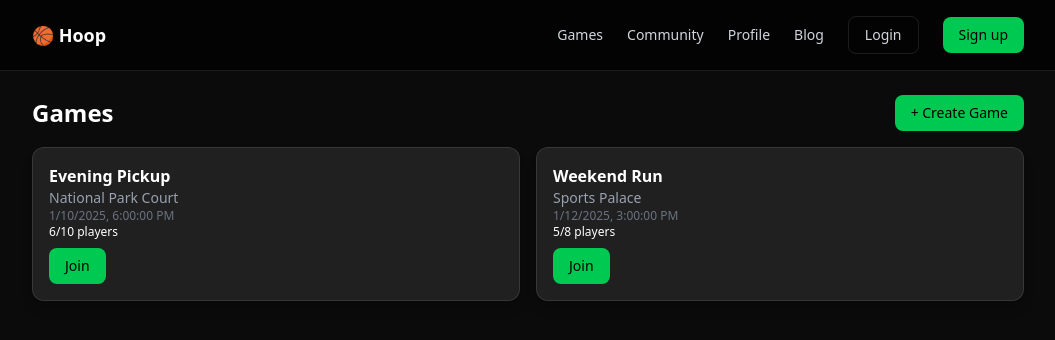
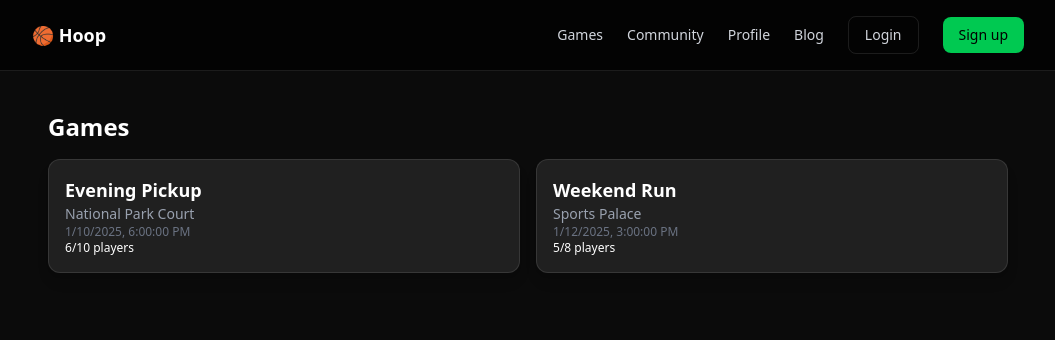
Before and after one commit to iAmSexyAndIknowIt01/basketball-community, a Next.js app: page /games in a window 1280 px wide. Shown: the top 340 px of the page, without its empty margins (112-1167 px from the left). Built offline with nearby package versions, Linux system fonts and the light colour scheme; no server answers.

Commit message:
games page deer admin only game add hiih bolomjtoi bolson

```diff
--- a/app/games/page.tsx
+++ b/app/games/page.tsx
@@ -1,18 +1,28 @@
+"use client"
+
 import { games } from "@/lib/dummy/games"
 import CreateGameModal from "@/components/CreateGameModal"
+import { useAuth } from "@/lib/useAuth"
+import { useAdmin } from "@/lib/useAdmin"
 
 export default function GamesPage() {
+  const { userId, isLoggedIn, user } = useAuth() // Шинэ hook ашиглав
+  const isAdmin = useAdmin(userId)
+
+
   return (
-    <div>
+    <div className="p-4">
       <div className="mb-4 flex items-center justify-between">
         <h1 className="text-2xl font-bold">Games</h1>
-        <CreateGameModal />
+
+        {/* ✅ Зөвхөн admin хэрэглэгч харах боломжтой */}
+        {isAdmin && <CreateGameModal />}
       </div>
 
       <div className="grid gap-4 sm:grid-cols-2">
         {games.map(game => (
-          <div key={game.id} className="card">
-            <h3 className="font-semibold">{game.title}</h3>
+          <div key={game.id} className="card p-4 border border-white/10 rounded-lg">
+            <h3 className="font-semibold text-lg">{game.title}</h3>
             <p className="text-sm text-gray-400">{game.location}</p>
             <p className="text-xs text-gray-500">
               {new Date(game.game_date).toLocaleString()}
@@ -20,7 +30,11 @@ export default function GamesPage() {
             <p className="text-xs">
               {game.players}/{game.max_players} players
             </p>
-            <button className="btn-primary mt-2">Join</button>
+
+            {/* ✅ Join button зөвхөн logged in хэрэглэгчдэд */}
+            {isLoggedIn && (
+              <button className="btn-primary mt-2">Join</button>
+            )}
           </div>
         ))}
       </div>
```
